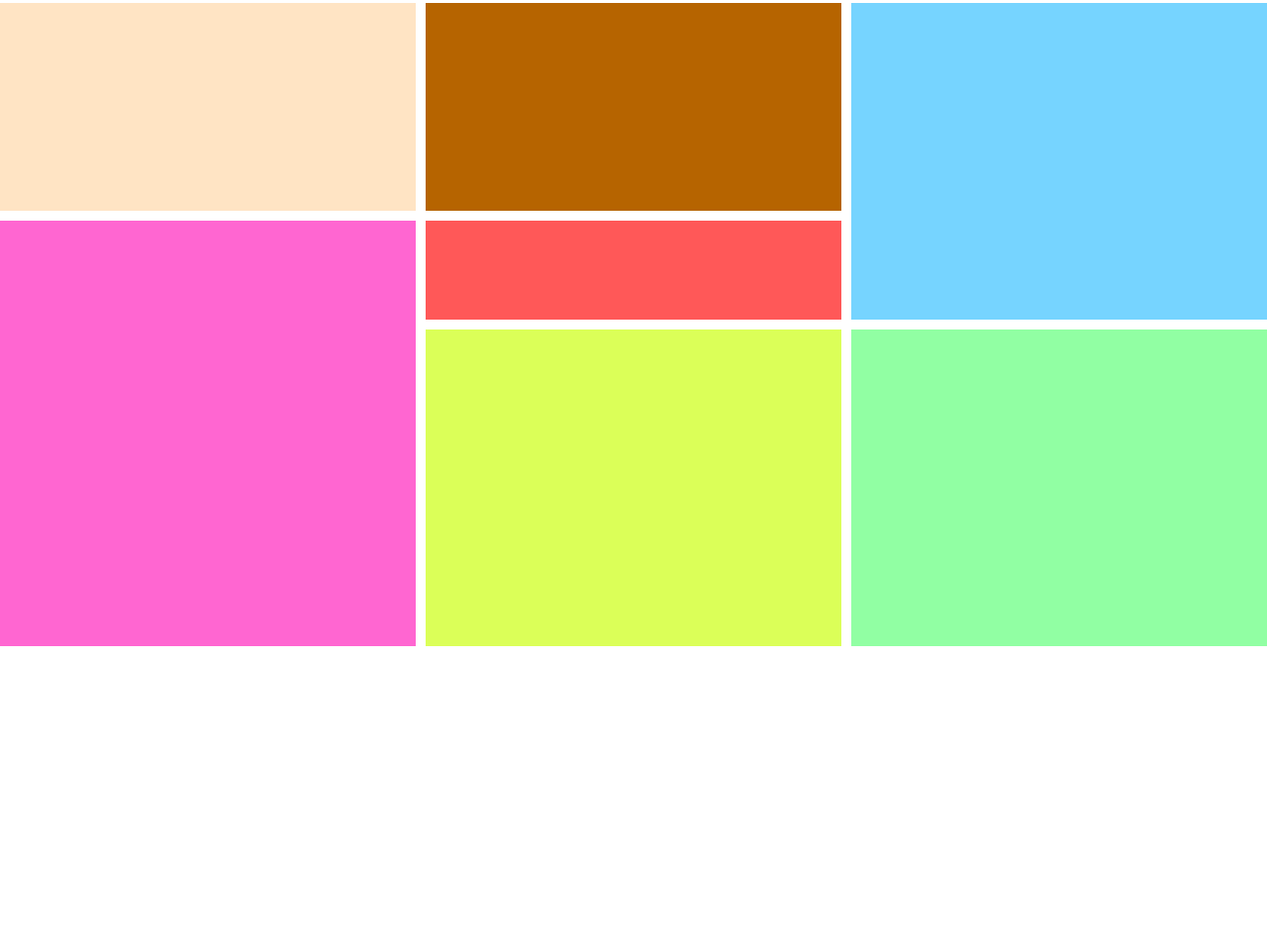
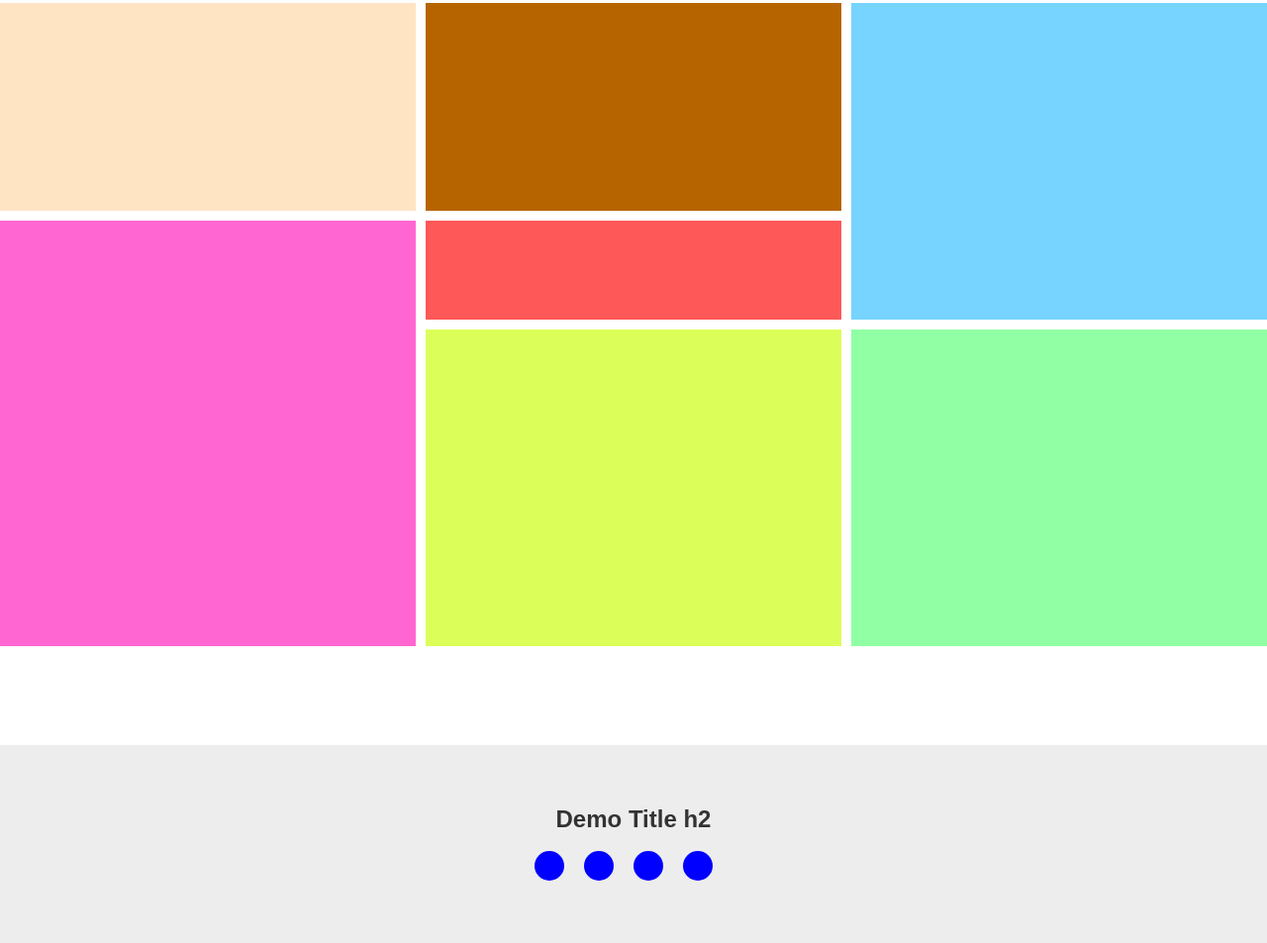
Before and after one commit to To-Ko5/grid-layouts, a website: page six.html in a window 1280 px wide. Shown: the part 2377-3330 px from the top of the page at 99% size. Before the commit the page ends 3130 px from the top, so only its background shows below. Drawn offline with nearby package versions, Linux system fonts and the light colour scheme; files that its build step writes are made by us from their sources.

Commit message:
delivery create

```diff
--- a/six.html
+++ b/six.html
@@ -159,6 +159,18 @@
           <div class="img img-7"></div>
         </div>
       </section>
+
+      <section class="delivery">
+        <div>
+          <h2 class="delivery__title">Demo Title h2</h2>
+          <div class="delivery__links">
+            <div class="delivery__link"></div>
+            <div class="delivery__link"></div>
+            <div class="delivery__link"></div>
+            <div class="delivery__link"></div>
+          </div>
+        </div>
+      </section>
     </main>
   </body>
 </html>
--- a/src/scss/style_six.scss
+++ b/src/scss/style_six.scss
@@ -235,3 +235,30 @@ body {
   grid-column: span 2;
   grid-row: span 3;
 }
+
+.delivery {
+  background-color: #ededed;
+  display: grid;
+  grid-template-columns: repeat(1, minmax(0, 35vw));
+  grid-template-rows: 20rem;
+  grid-gap: 2rem;
+  align-items: center;
+  justify-content: center;
+  &__title {
+    grid-column: span 2;
+    text-align: center;
+    align-self: center;
+    margin-bottom: 2rem;
+  }
+  &__links {
+    display: grid;
+    grid-template-columns: repeat(4, 5rem);
+    justify-content: center;
+  }
+  &__link {
+    width: 30px;
+    height: 30px;
+    border-radius: 50%;
+    background-color: blue;
+  }
+}
```
